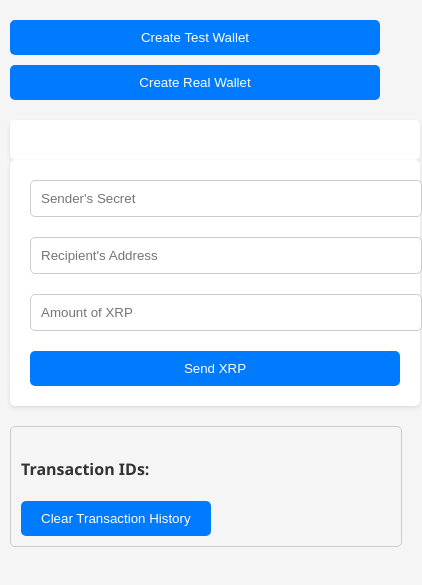
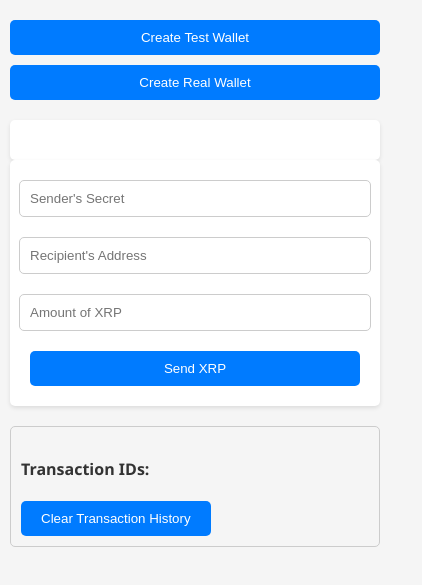
Before and after one commit to programmer22/xrpl-javascript, a website: page public/index.html in a window 390 px wide. Shown: the part 259-844 px from the top of the page, 422 px wide, since content can reach past the window. Drawn offline with Linux system fonts and the light colour scheme.

Commit message:
Fixed the mobile response issue for send-xrp-form

```diff
--- a/public/index.html
+++ b/public/index.html
@@ -17,6 +17,7 @@
                 margin: 0;
                 padding: 20px;
                 color: #333;
+                flex-direction: column;
             }
             .marquee {
                 overflow: hidden;
@@ -150,11 +151,13 @@
             }
             @media (max-width: 768px) {
                 body {
-                    padding: 10px;
+                    padding: 10px; /* Reduce padding for smaller screens */
+
                 }
 
                 .title-center, .create-wallet, .send-xrp-form {
                     flex-direction: column;
+                    align-items: center;
                     gap: 10px;
                 }
 
@@ -165,6 +168,7 @@
                 .test-wallet-card, .send-xrp-form, .transaction-list {
                     width: 100%; /* Full width for smaller devices */
                     max-width: none; /* Remove max-width constraint */
+                    box-sizing: border-box; /* Include padding and border in width */
                 }
 
                 input[type="text"], input[type="number"] {
--- a/server.js
+++ b/server.js
@@ -52,7 +52,7 @@
             }
         });
 
-        res.json({ xAddress: wallet.address, balance: "10000000", secret: wallet.seed });
+        res.json({ xAddress: wallet.address, balance: wallet.balance, secret: wallet.seed });
     } catch (error) {
         console.error('Error:', error);
         res.status(500).json({ error: 'Failed to create wallet' });
```
